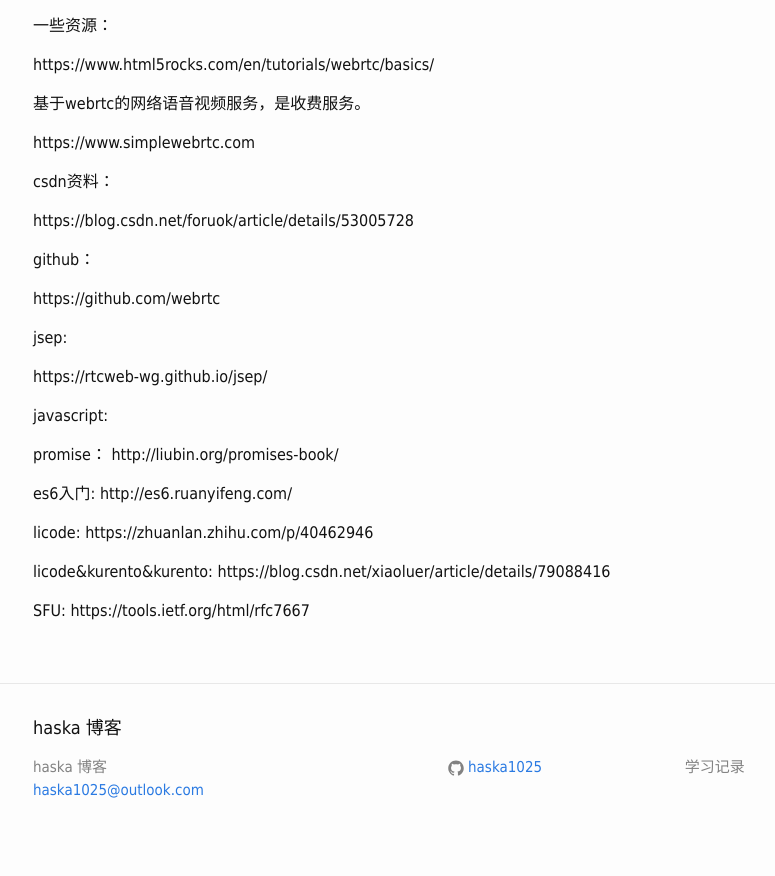
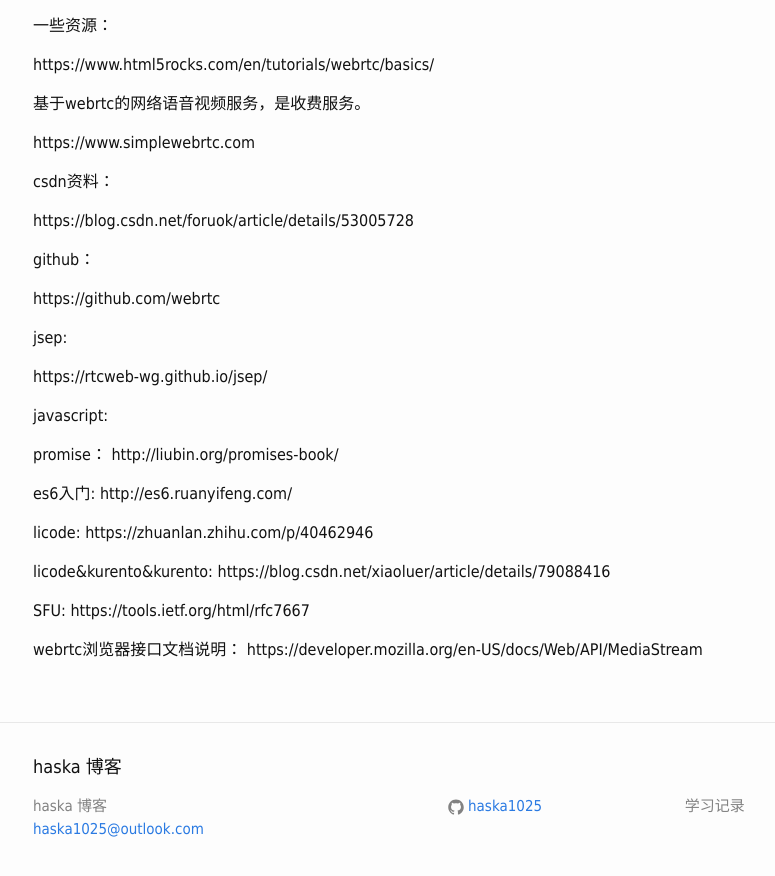
Before and after one commit to haska1025/haska1025.github.io, a Jekyll site: the page built from _posts/2019-01-14-webrtc.md, in a window 1280 px wide and 900 px high, scrolled down 606 px. Shown: the top 876 px of the window, without its empty margins (22-797 px from the left). Built offline with Jekyll 4.4.1, drawn with Linux system fonts in a browser that asks for light colours.

Commit message:
Update 2019-01-14-webrtc.md

```diff
--- a/_posts/2019-01-14-webrtc.md
+++ b/_posts/2019-01-14-webrtc.md
@@ -63,3 +63,6 @@ https://blog.csdn.net/xiaoluer/article/details/79088416
 
 SFU:
 https://tools.ietf.org/html/rfc7667
+
+webrtc浏览器接口文档说明：
+https://developer.mozilla.org/en-US/docs/Web/API/MediaStream
```
